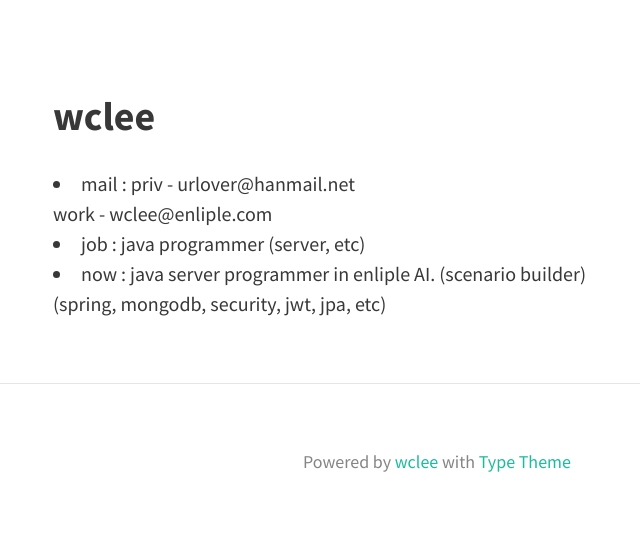
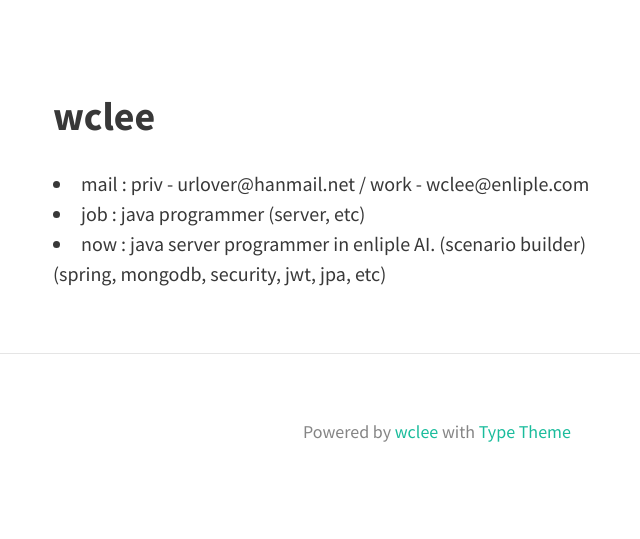
Before and after one commit to wclee7/wclee7.github.io_b, a Jekyll site: the page built from about.md, in a window 1280 px wide. Shown: the part 385-924 px from the top of the page, without its empty margins (203-843 px from the left). Built offline with Jekyll 4.4.1, drawn with Linux system fonts in a browser that asks for light colours; after the commit the page ends 900 px from its top, so only the background shows below that.

```diff
--- a/about.md
+++ b/about.md
@@ -7,8 +7,7 @@ feature-img: "assets/img/sample_feature_img_sky.png"
 
 
 ## wclee
-- mail : priv - urlover@hanmail.net
-         work - wclee@enliple.com
+- mail : priv - urlover@hanmail.net / work - wclee@enliple.com
 - job : java programmer (server, etc)
 - now : java server programmer in enliple AI. (scenario builder)
                (spring, mongodb, security, jwt, jpa, etc)
```
